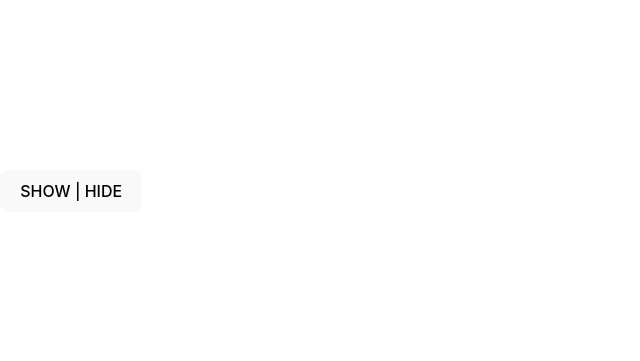
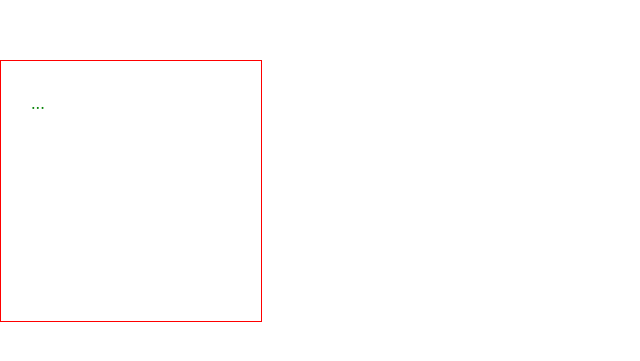
Before and after one commit to johndiegodeoliveirasilva/react-course, a React (Vite) app: page / in a window 1280 px wide. Shown: the part 209-570 px from the top of the page, without its empty margins (0-640 px from the left). Built offline with nearby package versions, Linux system fonts and the light colour scheme.

Commit message:
how to organize inline style css

```diff
--- a/src/App.tsx
+++ b/src/App.tsx
@@ -1,17 +1,9 @@
-import { useState } from 'react';
 import { Card } from './components/Card';
 
 const App = () => {
 
-  const [visible, setVisible] = useState(false);
-
-  const handleClick = () => { setVisible(!visible)}
   return (
-    <div>
-      <button onClick={handleClick}>SHOW | HIDE</button>
-      {visible && <Card />}
-    </div>
-
+    <Card />
     )
   }
 
--- a/src/components/Card.tsx
+++ /dev/null
@@ -1,18 +0,0 @@
-import { useEffect } from "react"
-
-export const Card = () => {
-
-  useEffect(() => {
-    const handleWindowClick = () => {
-      console.log('window clicked')
-    }
-    window.addEventListener('click', handleWindowClick)
-
-    return () => removeEventListener('click', handleWindowClick)
-  }, [])
-  return (
-    <div>
-  Card est[a visivel]
-    </div>
-  )
-}
--- /dev/null
+++ b/src/components/Card/index.tsx
@@ -0,0 +1,10 @@
+import { container} from './style';
+
+export const Card = () => {
+
+  return (
+    <div style={container}>
+      ...
+    </div>
+  )
+}
--- /dev/null
+++ b/src/components/Card/style.ts
@@ -0,0 +1,10 @@
+import { CSSProperties } from "react";
+
+export const container: CSSProperties = {
+  backgroundColor: 'white',
+  border: '1px solid red',
+  width: 200,
+  height: 200,
+  color: 'green',
+  padding: 30
+};
```
